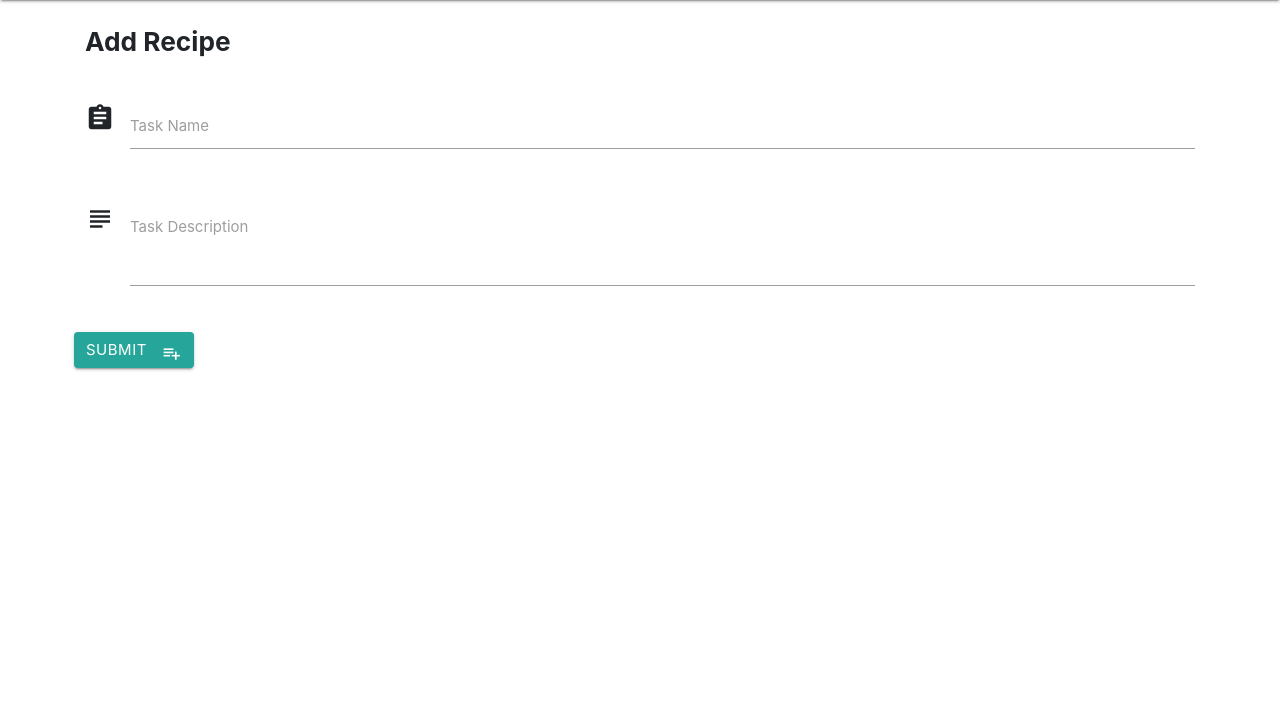
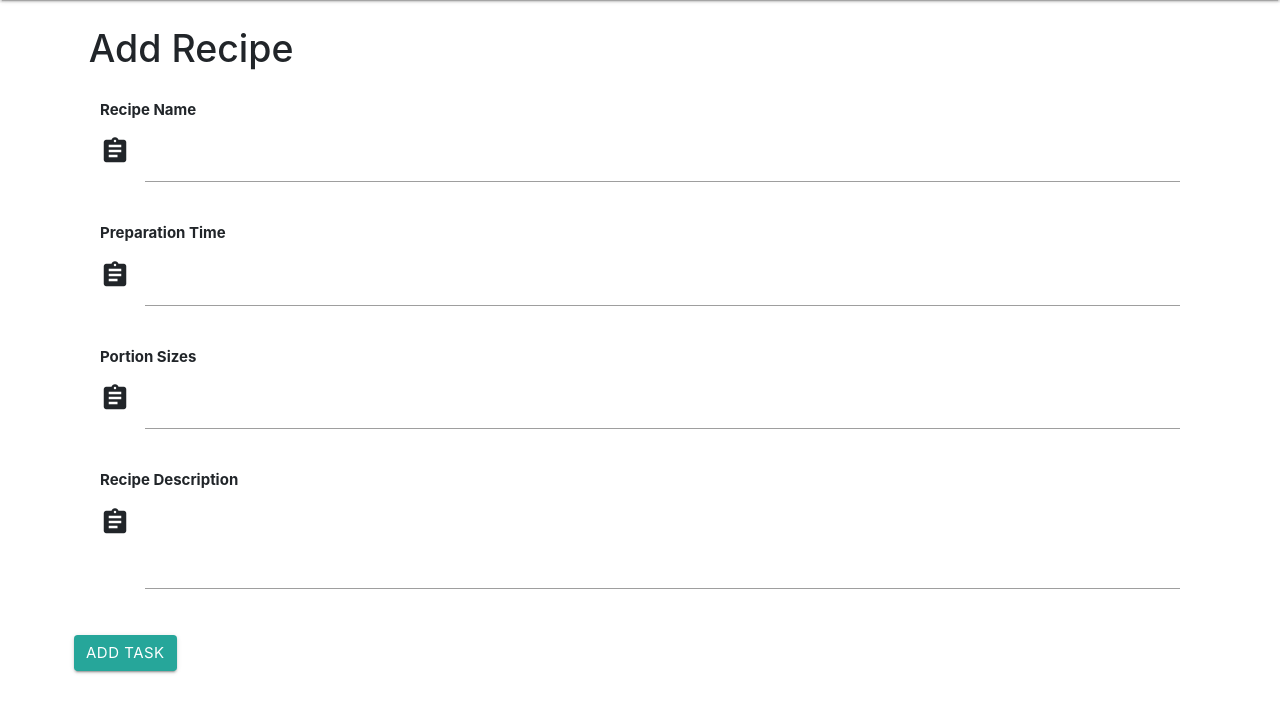
Before and after one commit to bransfieldjack/Data_Centric_Development_Milestone_Project, a Flask app: page /add_recipe in a window 1280 px wide. Shown: the part 64-777 px from the top of the page. Run offline with Flask 2, Linux system fonts and the light colour scheme; some libraries are stand-ins or nearby versions.

Commit message:
Added final styling and input form items for the add recipe page. Finalising fields.

```diff
--- a/app.py
+++ b/app.py
@@ -1,20 +1,29 @@
 import os
-import pymysql
 from flask import Flask, render_template, redirect, request, url_for
+from flask_pymongo import PyMongo
+from bson.objectid import ObjectId
 
 
 app = Flask(__name__)
+app.config["MONGO_DBNAME"] = 'task_manager'
+app.config["MONGO_URI"] = 'mongodb://root:s!evan101@ds233212.mlab.com:33212/recipes-data-centric'
+
+
+mongo = PyMongo(app)
 
 
 #Creates a route that directs us to our sites home page.
 @app.route('/')
 @app.route('/home')
 def home():
-    return render_template('home.html')
+    images = os.listdir(os.path.join(app.static_folder, "images"))
+    return render_template('home.html', images = images, recipe_name=mongo.db.recipe_name.find())
 
 
-@app.route('/add_recipe')
+@app.route('/add_recipe', methods = ['POST', 'GET'])
 def add_recipe():
+    item = mongo.db.recipe_name
+    item.insert_one(request.form.to_dict())
     return render_template('add_recipe.html')
 
 
--- a/templates/add_recipe.html
+++ b/templates/add_recipe.html
@@ -3,31 +3,64 @@
 
 <div class="container">
     <br>
-        <h3><strong>Add Recipe</strong></h3>
-            <br>
-                <div class="row">
-                    <form action="" method="POST"  class="col s12">
-                        <div class="row">
-                            <div class="input-field col s6">
+        <div class="row">
+            <form action="{{ url_for('add_recipe') }}" method="POST"  class="col s12">
+
+                <div class="container">
+                    <div class="row">
+                        <h1>Add Recipe</h1>
+                    </div>
+                </div>
+
+                <div class="container">
+                    <strong> Recipe Name </strong>
+                        <div class="row" label for="icon_prefix">
+                            <div class="input-field col s12">
                                 <i class="material-icons prefix">assignment</i>
-                                <input id="task_name" name="task_name" type="text">
-                                <label for="icon_prefix">Task Name</label>
+                                <input id="recipe_name" name="recipe_name" type="text">
                             </div>
                         </div>
-                        <div class="row">
-                            <div class="input-field col s6">
-                                <i class="material-icons prefix">subject</i>
-                                <textarea name="task_description" id="task_description" class="materialize-textarea"></textarea>
-                                <label for="icon_telephone">Task Description</label>
+                </div>
+
+                <div class="container">
+                    <strong> Preparation Time </strong>
+                        <div class="row" label for="icon_prefix">
+                            <div class="input-field col s12">
+                                <i class="material-icons prefix">assignment</i>
+                                <input id="prep_time" name="prep_time" type="text">
                             </div>
                         </div>
-                        <div class="row">
-                            <button class="btn waves-effect waves-light" type="submit" name="action">Submit
-                                <i class="material-icons right">playlist_add</i>
-                             </button>
+                </div>
+
+                <div class="container">
+                    <strong> Portion Sizes </strong>
+                        <div class="row" label for="icon_prefix">
+                            <div class="input-field col s12">
+                                <i class="material-icons prefix">assignment</i>
+                                <input id="portion_size" name="portion_size" type="text">
+                            </div>
                         </div>
-                    </form>
                 </div>
+
+                <div class="container">
+                    <strong> Recipe Description </strong>
+                        <div class="row" label for="icon_prefix">
+                            <br>
+                                <div class="input-field col s12">
+                                    <i class="material-icons prefix">assignment</i>
+                                    <textarea name="recipe_description" input id="recipe_description" class="materialize-textarea"></textarea>
+                                </div>
+                        </div>
+                </div>
+
+                <div class="contianer">
+                    <div class="row">
+                        <button class="btn waves-effect waves-light" type="submit" name="action">Add Task
+                         </button>
+                    </div>
+                </div>
+
+            </form>
 </div>
 
 {% endblock %}
--- a/templates/base.html
+++ b/templates/base.html
@@ -2,6 +2,7 @@
 <html lang="en">
 
   <head>
+
 
     <meta charset="utf-8">
     <meta name="viewport" content="width=device-width, initial-scale=1, shrink-to-fit=no">
@@ -10,9 +11,14 @@
 
     <title>Recipes WebApp</title>
 
+    <!-- Font -->
     <link href="https://fonts.googleapis.com/icon?family=Material+Icons" rel="stylesheet">
+
+    <!-- Bootstrap core JavaScript/jquery -->
+    <script src="https://code.jquery.com/jquery-3.3.1.js" integrity="sha256-2Kok7MbOyxpgUVvAk/HJ2jigOSYS2auK4Pfzbm7uH60="crossorigin="anonymous"></script>
+
+    <!-- Materialize -->
     <link rel="stylesheet" href="https://cdnjs.cloudflare.com/ajax/libs/materialize/0.100.2/css/materialize.min.css">
-
 
     <!-- Bootstrap core CSS -->
     <link rel="stylesheet" href="{{url_for('static', filename='css/bootstrap.min.css')}}" type="text/css">
@@ -57,6 +63,18 @@
 
     {% endblock %}
 
+      <script type="text/javascript">
+          $(document).ready(function() {
+              $('select').formSelect();
+              $('.collapsible').collapsible();
+              $(".button-collapse").sideNav();
+              $('select').material_select();
+              $('.dropdown-toggle').dropdown()
+          });
+      </script>
+
+      <script> src="https://cdnjs.cloudflare.com/ajax/libs/materialize/0.100.2/js/materialize.min.js" </script>
+
   </body>
 
 </html>
```
Also changed, not shown: templates/home.html (+13 -116 lines).
